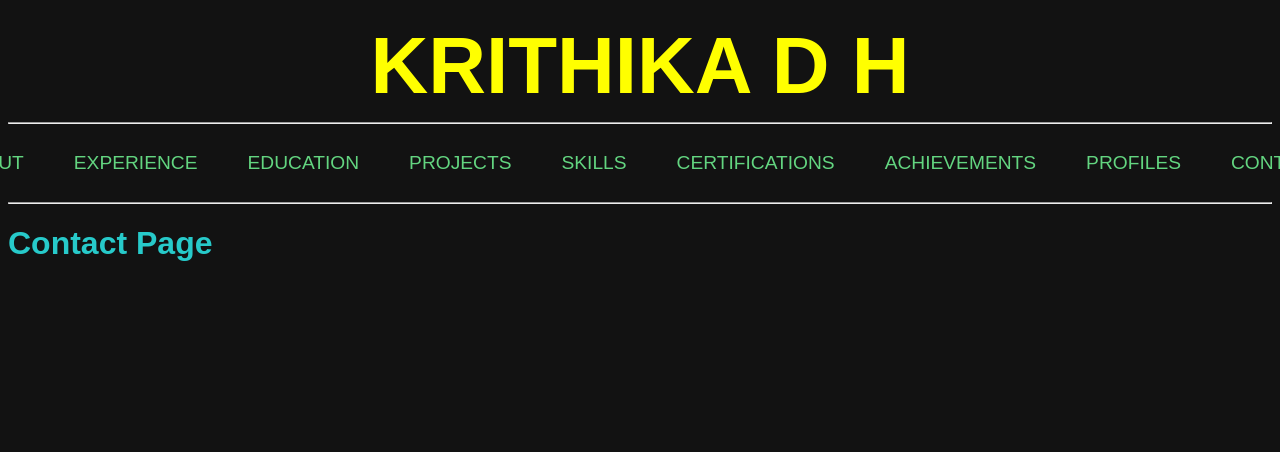
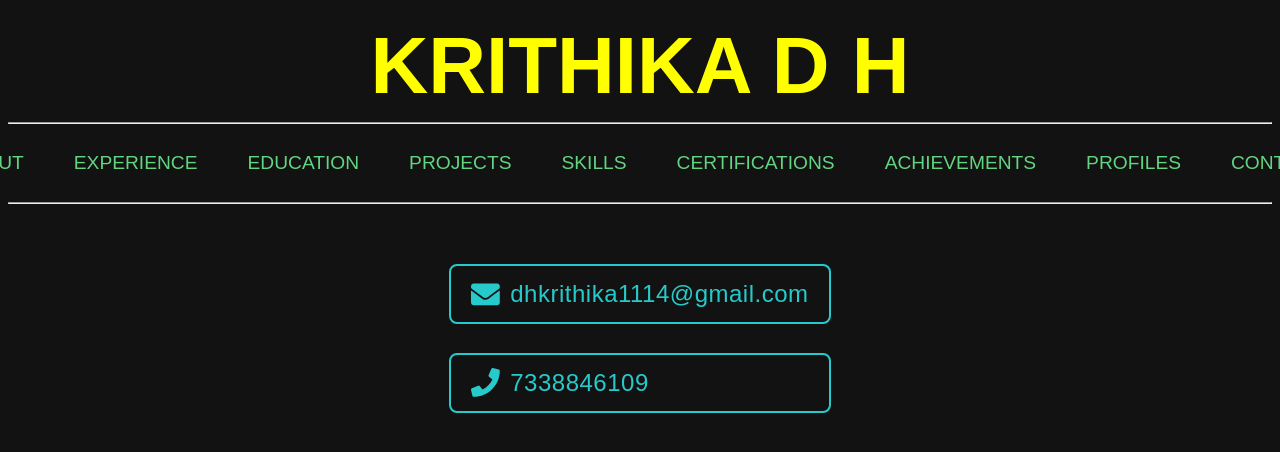
Before and after one commit to krithikadh/PORTFOLIO, a React (Vite) app in the folder portfolio/: page /contact in a window 1280 px wide. Shown: the top 452 px of the page. Built offline with nearby package versions, Linux system fonts and the light colour scheme.

Commit message:
Contact page completed

```diff
--- a/portfolio/src/components/FunctionalComponents/Contact.jsx
+++ b/portfolio/src/components/FunctionalComponents/Contact.jsx
@@ -1,9 +1,23 @@
-function Contact(){
-    return(
-        <div>
-            <h1>Contact Page</h1>
+import React from "react";
+import "../css/Profiles.css";
+import { FaEnvelope, FaPhone } from "react-icons/fa";
+
+function Contact() {
+  return (
+    <div className="about-container">
+      <div className="profiles-container">
+        <div className="profiles-flex">
+          <a target="_blank" rel="noopener noreferrer" className="profile-link">
+            <FaEnvelope className="profile-icon" /> dhkrithika1114@gmail.com
+          </a>
+          <br />
+          <a target="_blank" rel="noopener noreferrer" className="profile-link">
+            <FaPhone className="profile-icon" /> 7338846109
+          </a>
         </div>
-    )
+      </div>
+    </div>
+  );
 }
 
-export default Contact
+export default Contact;
```
